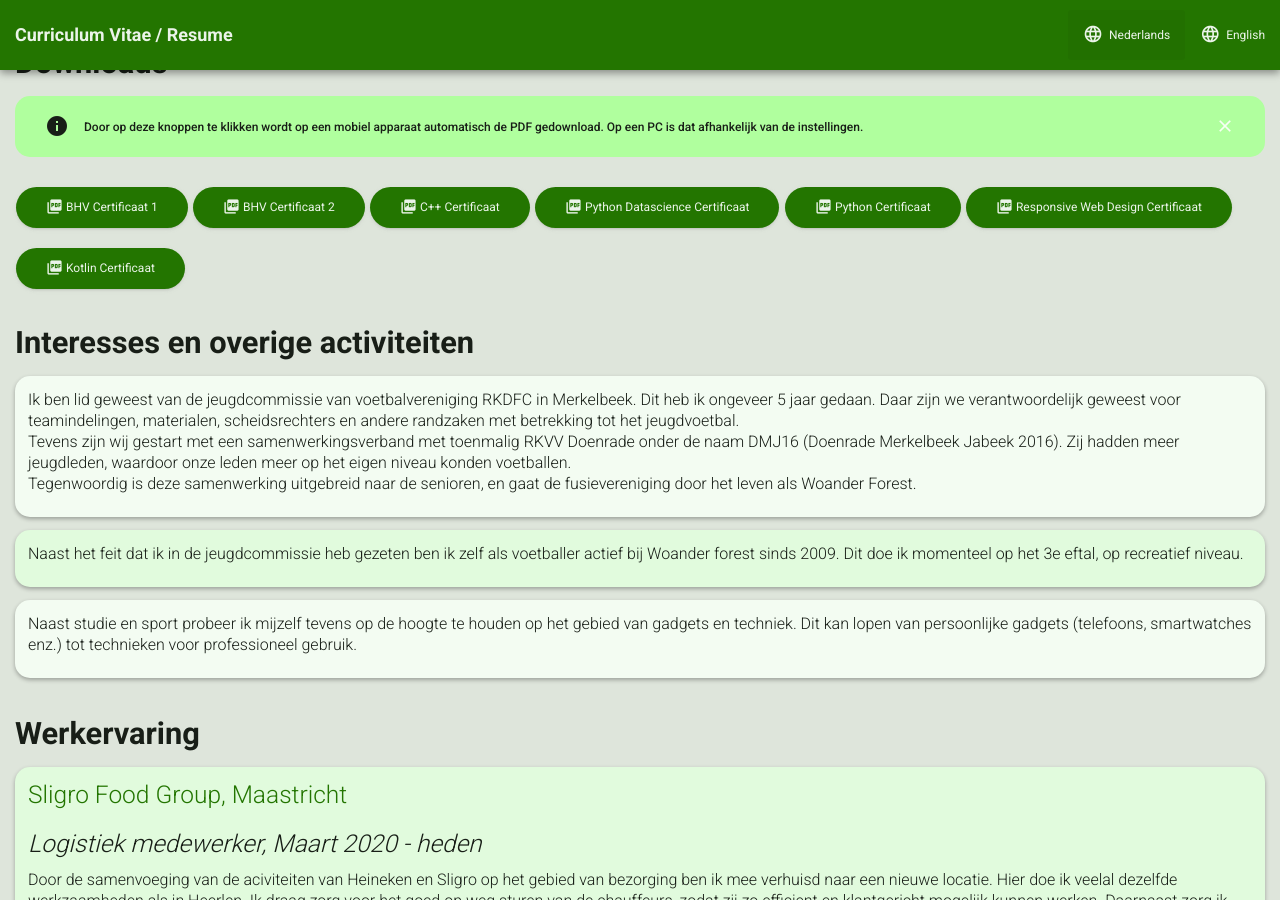
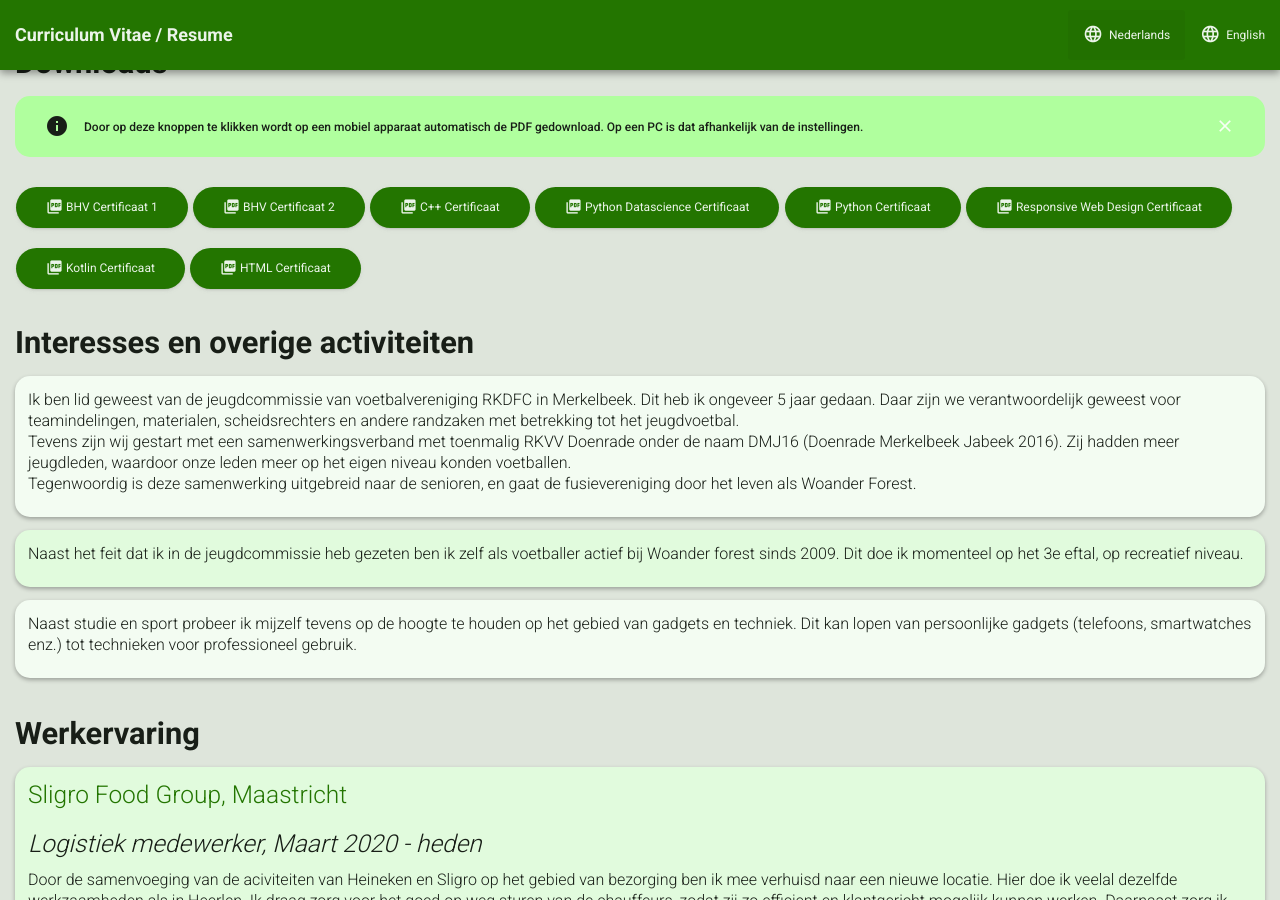
Before and after one commit to RoelD/CV, a Jekyll site: the page built from index.html, in a window 1280 px wide and 900 px high, scrolled down 1786 px. Built offline with Jekyll 4.4.1, drawn with Linux system fonts in a browser that asks for light colours.

Commit message:
Certificates: add HTML
- make a button on the index page as well

```diff
--- a/index.html
+++ b/index.html
@@ -184,6 +184,7 @@
     <a class="btn btn-cv btn-round" href="{{ site.url }}/assets/certificates/Cert_Python.pdf"><i class="material-icons">picture_as_pdf</i> Python Certificaat</a>
     <a class="btn btn-cv btn-round" href="{{ site.url }}/assets/certificates/Cert_ResponsiveWebDesign.pdf"><i class="material-icons">picture_as_pdf</i> Responsive Web Design Certificaat</a>
     <a class="btn btn-cv btn-round" href="{{ site.url }}/assets/certificates/Cert_Kotlin.pdf"><i class="material-icons">picture_as_pdf</i> Kotlin Certificaat</a>
+    <a class="btn btn-cv btn-round" href="{{ site.url }}/assets/certificates/Cert_HTML.pdf"><i class="material-icons">picture_as_pdf</i> HTML Certificaat</a>
 </section>
 
 <section class="hobbiesInterests">
```
Also changed, not shown: 1 other file.
